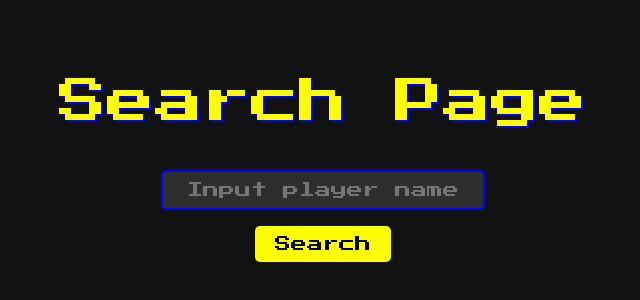
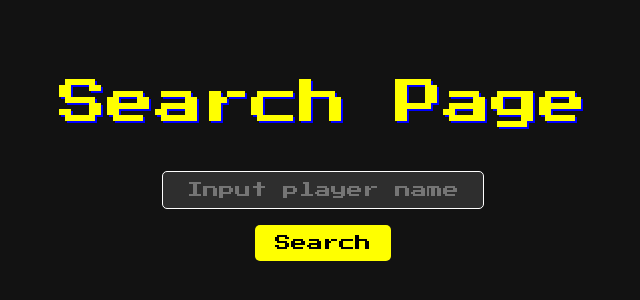
Before and after one commit to ktownmaxi/FFAStats, a React (Vite) app in the folder FFAStatsSite/: page / in a window 1280 px wide. Shown: the part 252-552 px from the top of the page, without its empty margins (317-957 px from the left). Built offline with nearby package versions, Linux system fonts and the light colour scheme.

Commit message:
- Minor style changes

```diff
--- a/FFAStatsSite/src/searchPage/searchPageComp/searchPage.css
+++ b/FFAStatsSite/src/searchPage/searchPageComp/searchPage.css
@@ -30,11 +30,16 @@ input[type="text"] {
     width: 300px;
     padding: 10px;
     margin-bottom: 1rem;
-    border: 2px solid #0000ff; /* Blau */
+    border: 0.1rem solid #ffffff;
     border-radius: 5px;
     background-color: #2e2e2e;
     color: #ffffff;
     font-size: 1rem;
+}
+
+input[type="text"]:focus {
+    border: 0.1rem solid #eeee8c; /* Gelb */
+    outline: none;
 }
 
 button[type="submit"] {
--- a/FFAStatsSite/src/userStatsView/userStatsViewComp/statsUserPage.jsx
+++ b/FFAStatsSite/src/userStatsView/userStatsViewComp/statsUserPage.jsx
@@ -100,7 +100,6 @@ function StatsUserPage() {
               <div className="stat-value">{generalPlayerData.bounty}</div>
           </div>
           </div>
-
       }
 
     </div>
```
